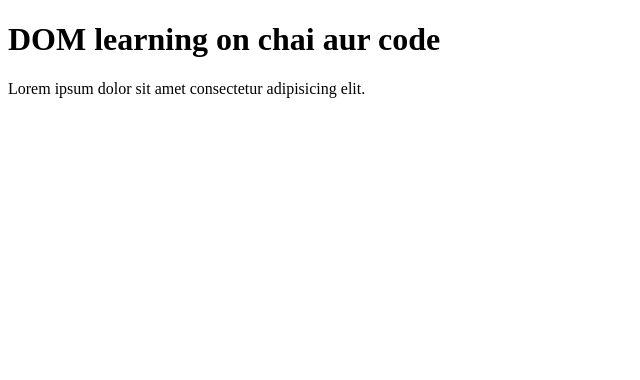
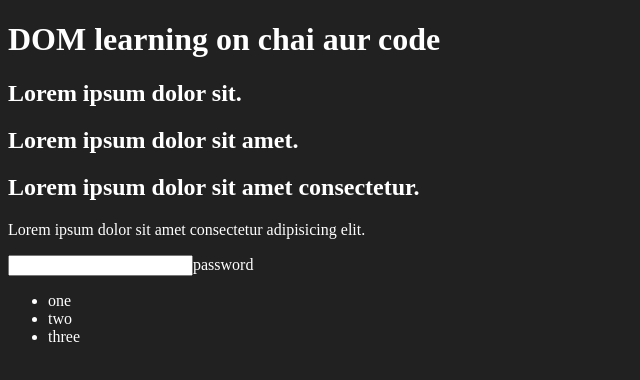
Before and after one commit to maitri1309/js-startup-2025, a plain HTML site: page 06_dom/one.html in a window 1280 px wide. Shown: the whole page, without its empty margins (0-640 px from the left). Drawn offline with Linux system fonts and the light colour scheme.

Commit message:
one done

```diff
--- a/06_dom/one.html
+++ b/06_dom/one.html
@@ -4,11 +4,27 @@
     <meta charset="UTF-8">
     <!-- <meta name="viewport" content="width=device-width, initial-scale=1.0"> -->
     <title>DOM-learning</title>
+    <style>
+        .bg-black{
+            background-color: #212121;
+            color:#fff;
+        }
+    </style>
 </head>
-<body>
-    <div class="bg-black">
-        <h1 class="heading">DOM learning on chai aur code</h1>
+<body class="bg-black">
+    <div >
+        <h1 id="title" class="heading">DOM learning on chai aur code <span style="display: none;">test text</span></h1>
+        <h2>Lorem ipsum dolor sit.</h2>
+        <h2>Lorem ipsum dolor sit amet.</h2>
+        <h2>Lorem ipsum dolor sit amet consectetur.</h2>
         <p>Lorem ipsum dolor sit amet consectetur adipisicing elit. </p>
+        <input type="password">password
+
+        <ul>
+            <li>one</li>
+            <li>two</li>
+            <li>three</li>
+        </ul>
     </div>
 </body>
 </html>
```
